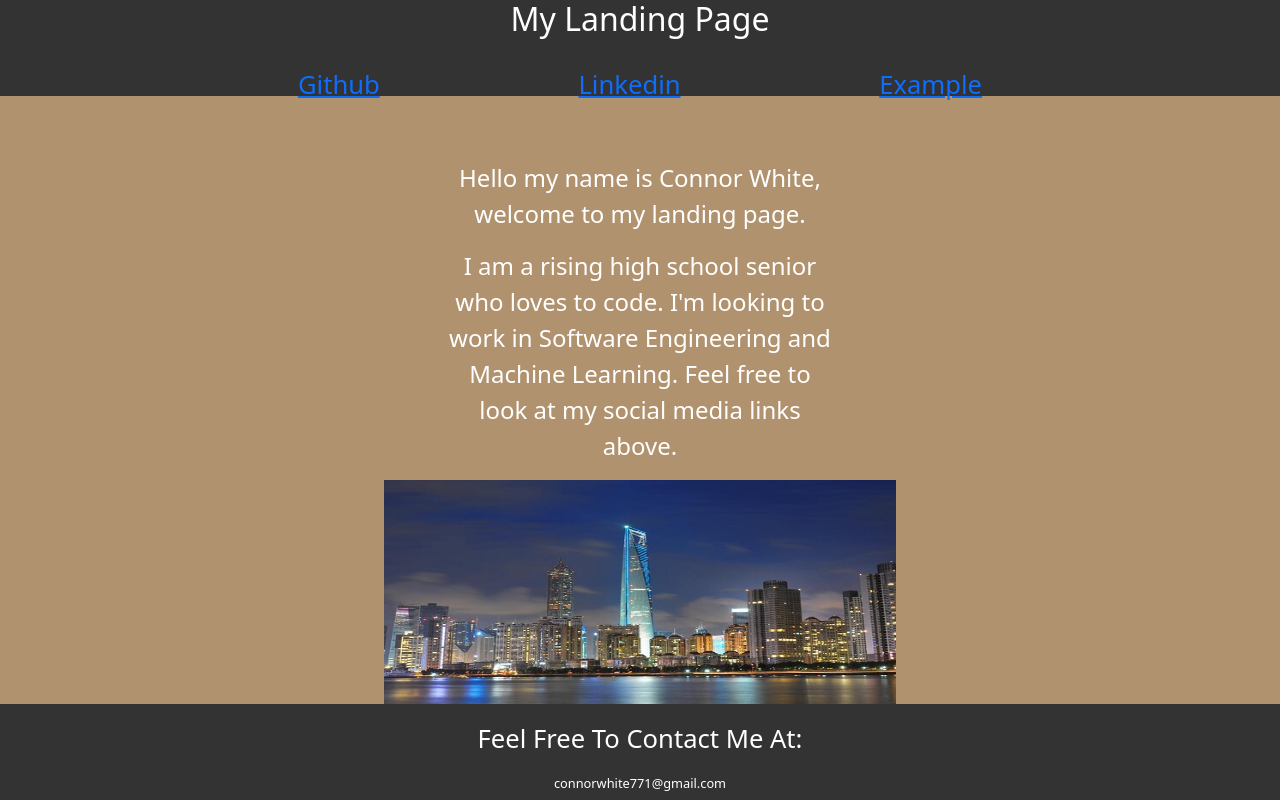
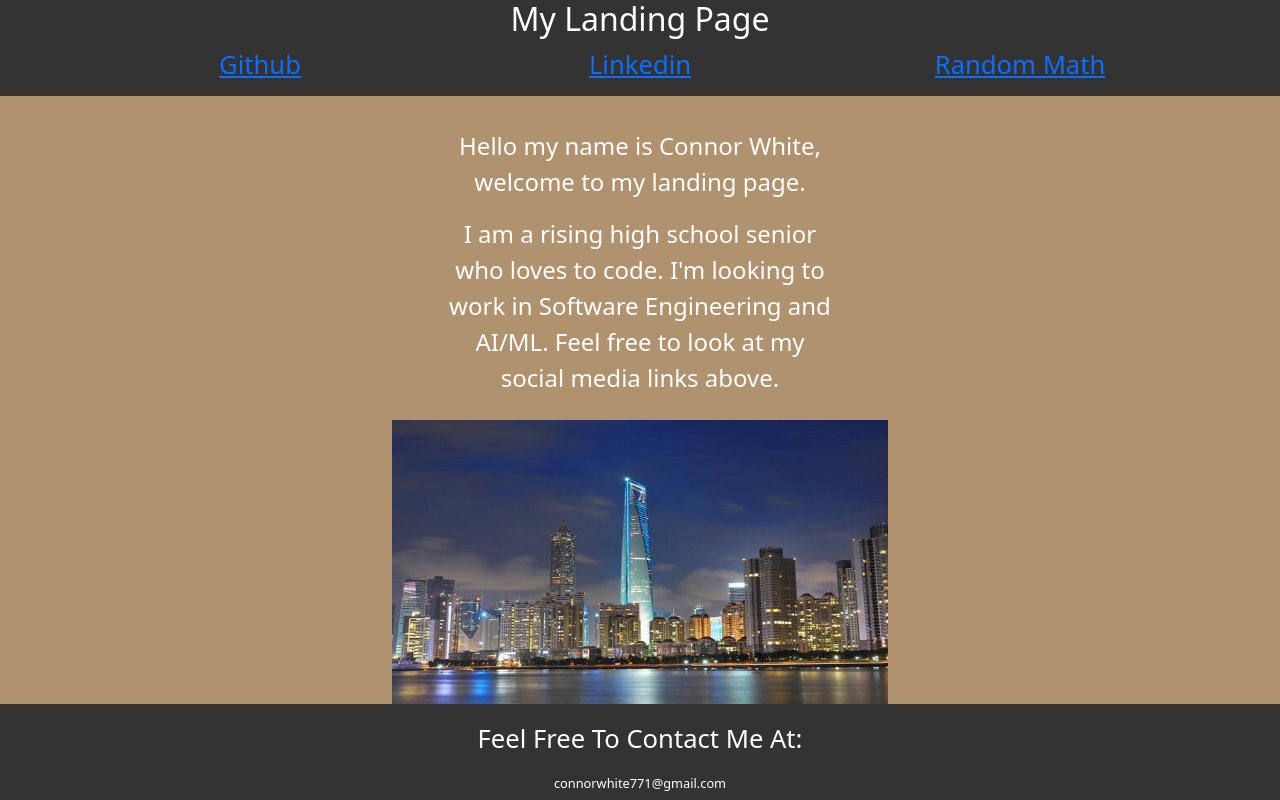
Before and after one commit to ConnorWhite9/landing-page, a plain HTML site: page index.html in a window 1280 px wide. Drawn offline with nearby package versions, Linux system fonts and the light colour scheme.

Commit message:
Completed assignment

```diff
--- a/index.html
+++ b/index.html
@@ -10,17 +10,25 @@
         <header>
             <h2>My Landing Page</h2>
             <nav>
-                <text class="left"><a href="#">Github</a></text>
-
-                <text class="middle"><a href="#">Linkedin</a><text>
-
-                <text class="right"><a href="#">Example</a></text>
+                <div class="container text-center">
+                    <div class="row align-items-start">
+                      <div class="col">
+                        <text class="left"><a href="https://github.com/ConnorWhite9">Github</a></text>
+                      </div>
+                      <div class="col">
+                        <text class="middle"><a href="https://www.linkedin.com/in/connor-white-8106972a0/">Linkedin</a><text>
+                      </div>
+                      <div class="col">
+                        <text class="right"><a href="https://www.cs.utexas.edu/~marijn/publications/ptn.pdf">Random Math</a></text>
+                      </div>
+                    </div>
+                  </div>
             </nav>
         </header>
         <main>
             <div class="intro">
                 <p>Hello my name is Connor White, welcome to my landing page.</p>
-                <p>I am a rising high school senior who loves to code. I'm looking to work in Software Engineering and Machine Learning.
+                <p>I am a rising high school senior who loves to code. I'm looking to work in Software Engineering and AI/ML.
                     Feel free to look at my social media links above.
                 </p>
             </div>
--- a/styles.css
+++ b/styles.css
@@ -1,6 +1,7 @@
 body {
     background-color: rgb(177, 146, 111) !important;
     color: white !important;
+    font-family:'Times New Roman', Times, serif;
     min-width: 100vw;
     min-height: 100vh;
     text-align: center;
@@ -10,7 +11,7 @@ footer {
     background-color: rgb(51, 51, 51);
     height: 12vh;
     width: 100vw;
-    position: absolute;
+    position: fixed;
     bottom: 0;
     text-align: center;
     font-size: 2vw;
@@ -20,6 +21,9 @@ main {
     text-align: center;
 }
 
+h2 {
+    text-align: center;
+}
 
 header {
     background-color: rgb(51, 51, 51);
@@ -31,7 +35,7 @@ header {
 
 .left {
     text-align: left;
-    margin-right: 15vw;
+
 }
 
 .middle {
@@ -40,13 +44,13 @@ header {
 
 .right {
     text-align: right;
-    margin-left: 15vw;
+
+    text-wrap: nowrap;
 }
 
 nav {
-    padding: 20px;
     font-size: 2vw;
-    padding-bottom: 25px;
+    text-align: center;
 }
 
 
@@ -62,7 +66,7 @@ nav {
 }
 
 .intro {
-    margin-top: 8vh;
+    margin-top: 4vh;
     font-size: 3vh;
     width: 30vw;
     text-align: center;
@@ -72,5 +76,6 @@ nav {
 
 img {
     width: 40vw;
-    height: 30vh;
+    height: 40vh;
+    padding: 1vh;
 }
```
